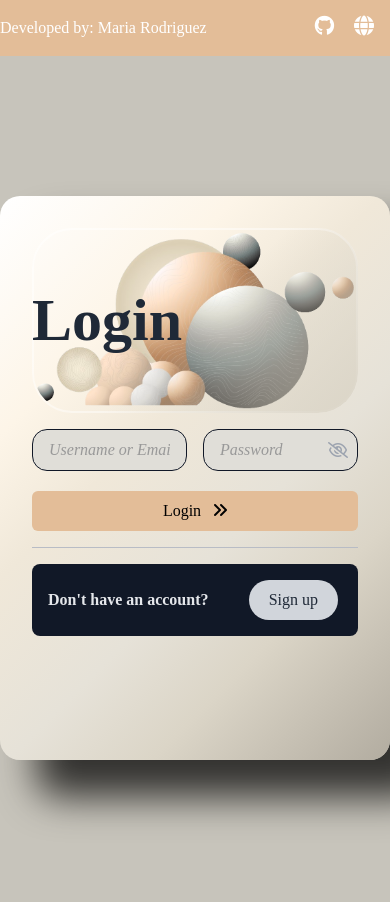
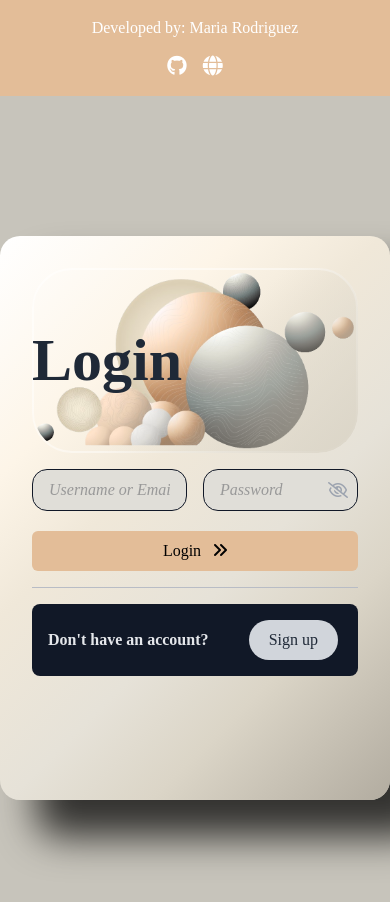
Before and after one commit to mariart-dev/user-authentication-form, a plain HTML site: page template/index.html in a window 390 px wide. Drawn offline with nearby package versions, Linux system fonts and the light colour scheme; a web font is replaced by a local one.

Commit message:
responsive

```diff
--- a/template/index.html
+++ b/template/index.html
@@ -17,25 +17,26 @@
     <link rel="stylesheet" href="/static/styles.css">
 </head>
 
-<body>
+<body class="justify-center items-center min-h-screen">
 
-    <header class="text-white py-4">
-        <div class="container mx-auto flex justify-between items-center">
-            <div>Developed by: Maria Rodriguez</div>
-            <div>
+    <header class="text-white py-4 md:py-8">
+        <div class="container mx-auto flex flex-col md:flex-row justify-between items-center px-4 md:px-0">
+            <div class="mb-4 md:mb-0 md:mr-4">Developed by: Maria Rodriguez</div>
+            <div class="flex items-center">
                 <a href="https://github.com/mariart-dev/user-authentication-form" target="_blank" class="mr-4">
                     <i class="fab fa-github text-xl"></i>
                 </a>
-                <a href="https://mariarodriguez-dev.web.app/" target="_blank" class="mr-4">
+                <a href="https://mariarodriguez-dev.web.app/" target="_blank">
                     <i class="fas fa-globe text-xl"></i>
                 </a>
             </div>
         </div>
     </header>
 
+
     <div class="flex justify-center items-center min-h-screen">
 
-        <div class="w-full max-w-xl p-8 gradient-background">
+        <div class="w-full md:max-w-xl p-8 md:p-12 gradient-background shadow-md">
             <!-- Login Form -->
             <div id="login-form-container" class="login-form-container relative">
                 <form id="login-form" class="space-y-4">
```
Also changed, not shown: static/styles.css (line endings or trailing spaces), 1 other file.
